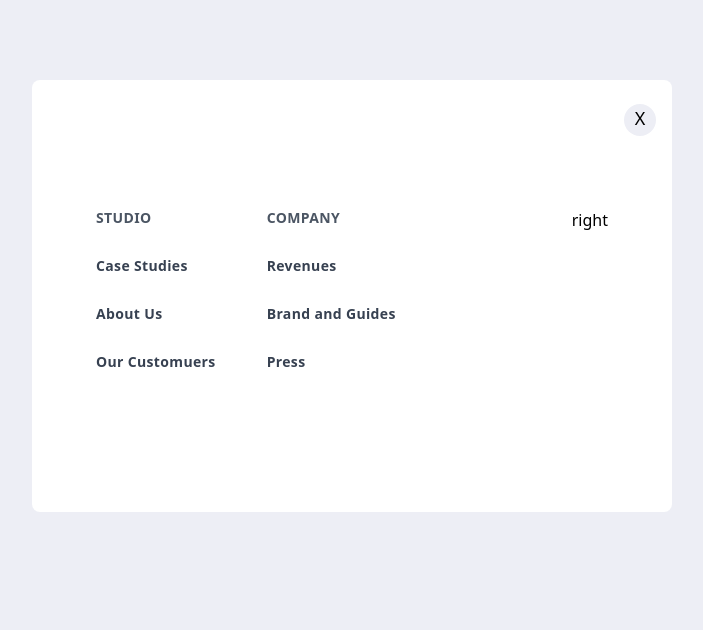
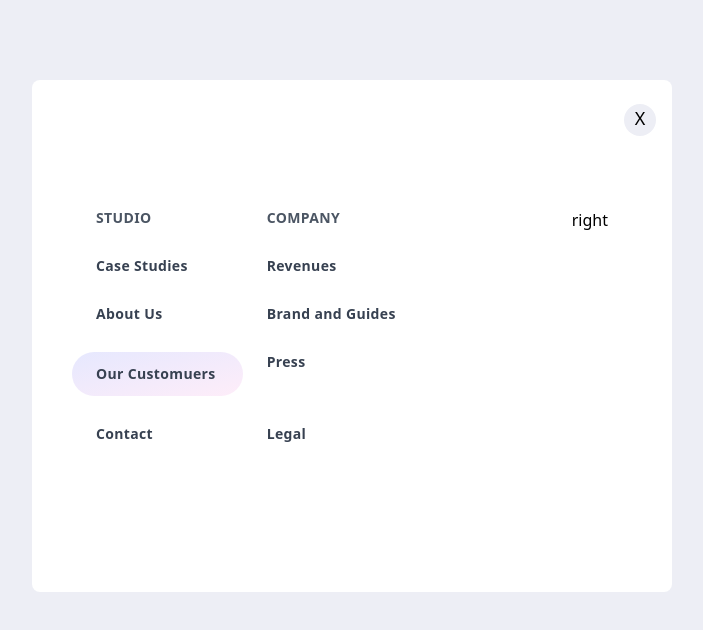
Before and after one commit to nasir-001/100-components, a Vue app: page /layout19 in a window 1280 px wide. Shown: the top 630 px of the page, without its empty margins (288-991 px from the left). Built offline with nearby package versions, Linux system fonts and the light colour scheme; the HTML template or start-up script is replaced by a standard one.

Commit message:
finishing component 19 left hand design

```diff
--- a/src/views/Layout19.vue
+++ b/src/views/Layout19.vue
@@ -1,6 +1,6 @@
 <template>
   <div class="bg-layout19backgroundColor h-screen">
-    <div class="w-164 mx-auto rounded-lg h-108 bg-white top-20 sticky">
+    <div class="w-164 mx-auto rounded-lg h-124 bg-white top-20 sticky">
       <div class="bg-layout19backgroundColor text-center mt-6 mr-4 w-8 h-8 rounded-full float-right text-lg font-thin">
         X
       </div>
@@ -31,11 +31,19 @@
             </div>
           </div>
           <div class="flex justify-between">
-            <div class="text-sm tracking-wide font-semibold text-gray-700 mt-7 w-1/2">
+            <div class="text-sm tracking-wide font-semibold text-gray-700 mt-7 w-1/2 bg-gradient-to-tl from-layout19buttonRightColor to-layout19buttonLeftColor py-3 -ml-6 pl-6 rounded-full">
               Our Customuers
             </div>
             <div class="text-sm tracking-wide font-semibold text-gray-700 mt-7 w-1/2">
               Press
+            </div>
+          </div>
+          <div class="flex justify-between">
+            <div class="text-sm tracking-wide font-semibold text-gray-700 mt-7 w-1/2">
+              Contact
+            </div>
+            <div class="text-sm tracking-wide font-semibold text-gray-700 mt-7 w-1/2">
+              Legal
             </div>
           </div>
         </div>
```
